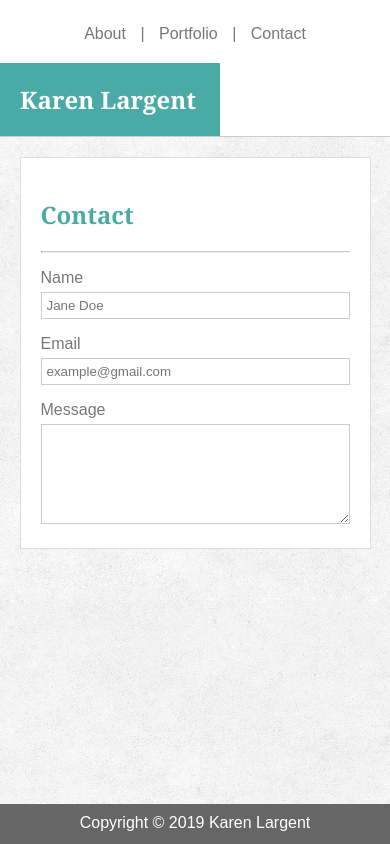
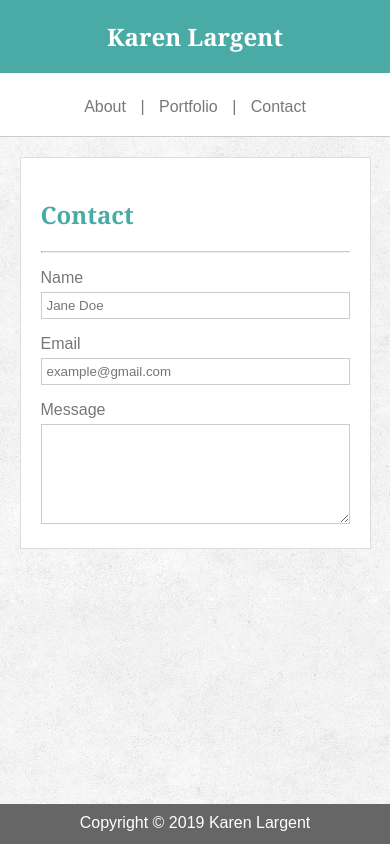
Before and after one commit to kalargent/kalargent.github.io, a plain HTML site: page contact.html in a window 390 px wide. Drawn offline with Linux system fonts and the light colour scheme.

Commit message:
fixed header media query on portfolio and contact

```diff
--- a/contact.html
+++ b/contact.html
@@ -14,6 +14,11 @@
     <div id="header-container">
             <div id="header-content">
                 <!-- TEAL NAME -->
+                <section id="nav-title">
+                        <h1>
+                            Karen Largent
+                        </h1>
+                    </section>
                 <section id="nav-links">
                         <!-- NAV LINKS -->
                         <a href="index.html" class="nav-link"> About</a>
@@ -22,11 +27,8 @@
                            |
                         <a href="contact.html">Contact</a>
                 </section>
-                <section>
-                    <h1>
-                        Karen Largent
-                    </h1>
-                </section>
+                <div style="clear:both">
+                    </div>
             </div>
         </div>
         <!-- SECOND DIV CONTAINS THE CONTACT FORM  -->
```
Also changed, not shown: portfolio.html (+8 -6 lines).
